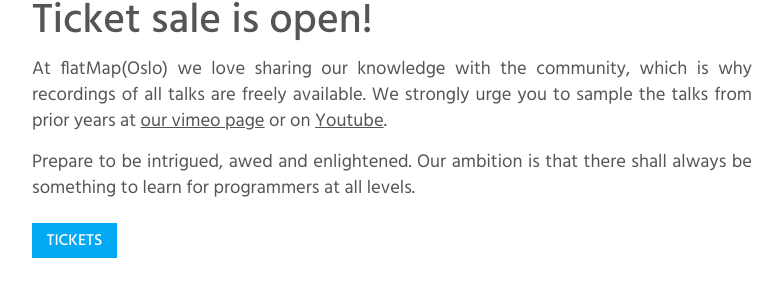
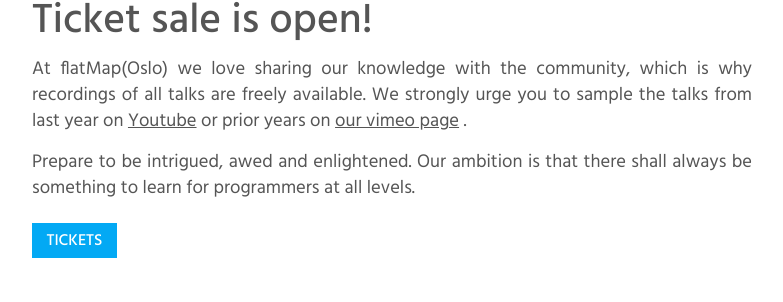
Before and after one commit to flatmaposlo/2019.flatmap.no, a Jekyll site: the page built from index.html, in a window 1280 px wide and 900 px high, scrolled down 1025 px. Shown: the part 206-508 px from the top of the window, without its empty margins (248-1031 px from the left). Built offline with Jekyll 4.4.1, drawn with Linux system fonts in a browser that asks for light colours.

Commit message:
Change text for video links

```diff
--- a/_includes/section_ticket_sale.html
+++ b/_includes/section_ticket_sale.html
@@ -4,9 +4,11 @@
         At flatMap(Oslo) we love sharing our knowledge with the community,
         which is why recordings of all talks are freely available.
 
-        We strongly urge you to sample the talks from prior years at
-        <a href="https://vimeo.com/user18356272">our vimeo page</a> or on
-        <a href="https://www.youtube.com/channel/UCynvzr-sppV3ybDOKxMcqMg">Youtube</a>.
+        We strongly urge you to sample the talks from last year on
+        <a href="https://www.youtube.com/channel/UCynvzr-sppV3ybDOKxMcqMg">Youtube</a>
+        or prior years on
+        <a href="https://vimeo.com/user18356272">our vimeo page</a>
+        .
     </p>
 
     <p>
```
